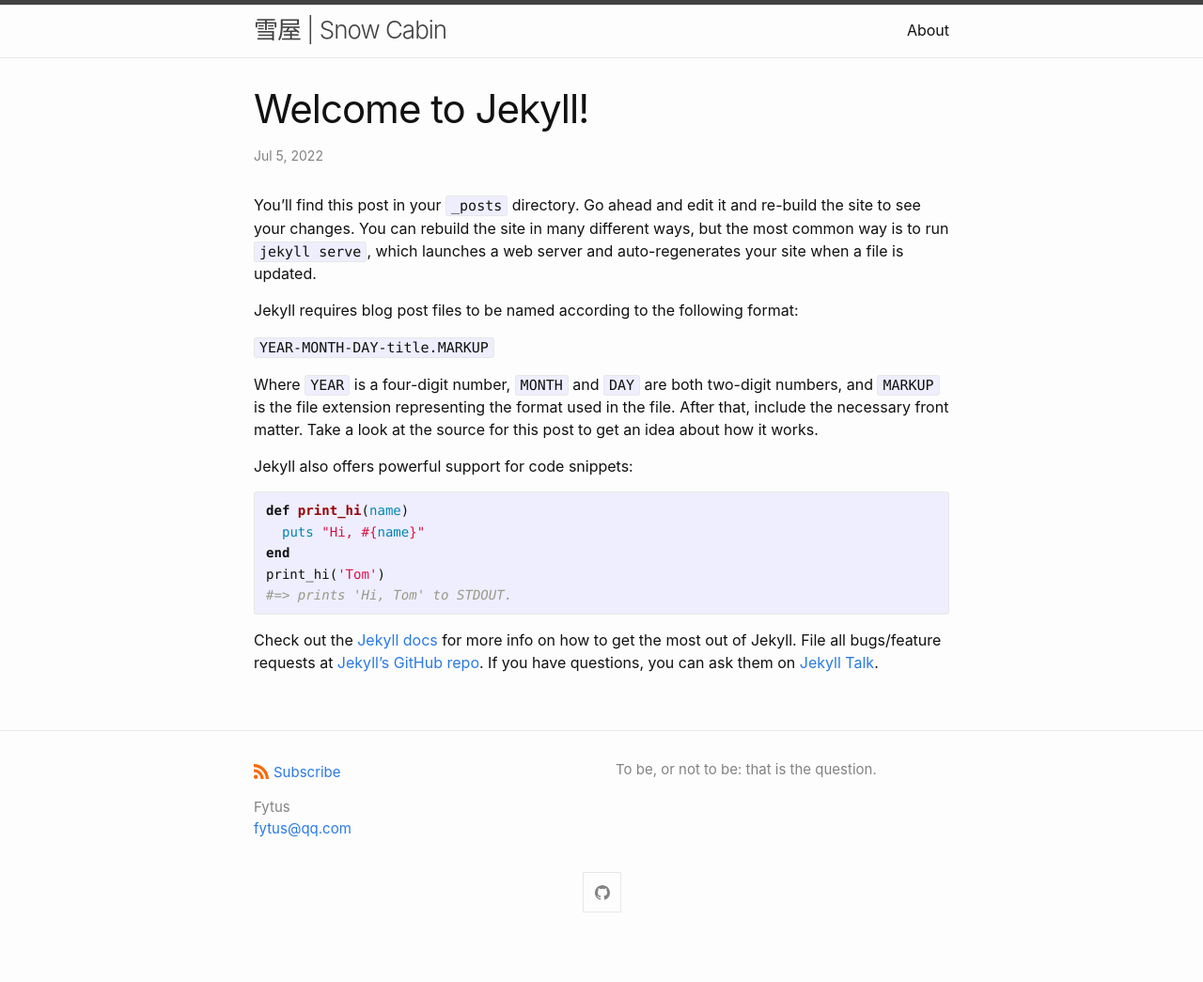
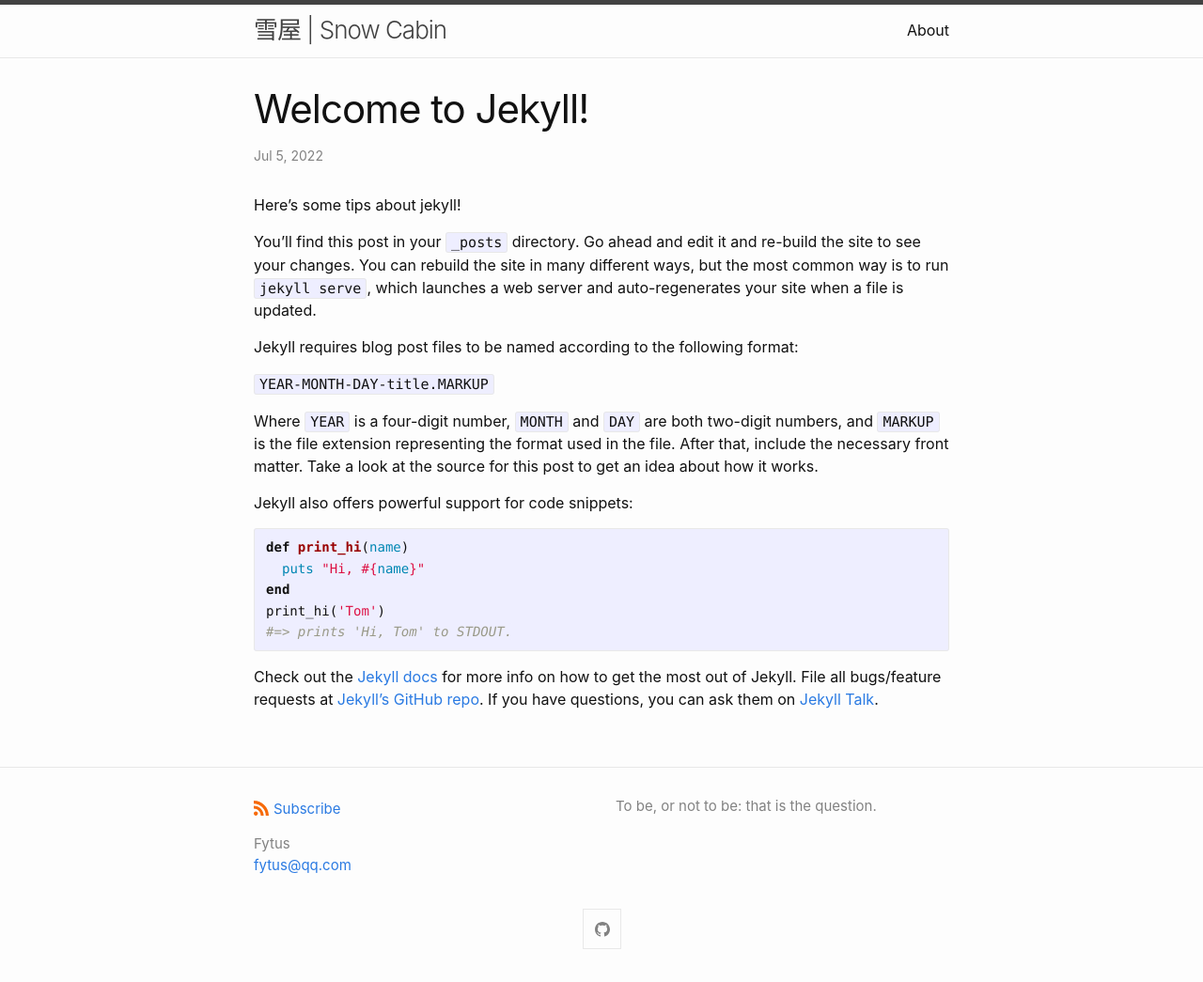
Before and after one commit to Fytus/fytus.github.io, a Jekyll site: the page built from _posts/2022-07-05-welcome-to-jekyll.markdown, in a window 1280 px wide. Shown: the whole page at 94% size. Built offline with Jekyll 4.4.1, drawn with Linux system fonts in a browser that asks for light colours; before the commit the page ends 1006 px from its top, so only the background shows below that.

Commit message:
Some _config.xml changes.

```diff
--- a/_config.yml
+++ b/_config.yml
@@ -18,7 +18,7 @@
   # generate social links in footer
   social_links:
     #twitter: jekyllrb
-    github:  jekyll
+    github:  fytus
     # devto: jekyll
     # dribbble: jekyll
     # facebook: jekyll
@@ -52,6 +52,8 @@
 # this and add the path to the pages in order as they should show up
 #header_pages:
 # - about.md
+header_pages:
+ - about.md
 
 # Build settings
 theme: minima
--- a/_posts/2022-07-05-welcome-to-jekyll.markdown
+++ b/_posts/2022-07-05-welcome-to-jekyll.markdown
@@ -3,7 +3,10 @@
 title:  "Welcome to Jekyll!"
 date:   2022-07-05 16:18:37 +0800
 categories: jekyll update
+excerpt_separator: <!--more-->
 ---
+Here's some tips about jekyll! <!--more-->
+
 You’ll find this post in your `_posts` directory. Go ahead and edit it and re-build the site to see your changes. You can rebuild the site in many different ways, but the most common way is to run `jekyll serve`, which launches a web server and auto-regenerates your site when a file is updated.
 
 Jekyll requires blog post files to be named according to the following format:
```
Also changed, not shown: about.md (renamed from about.markdown).
